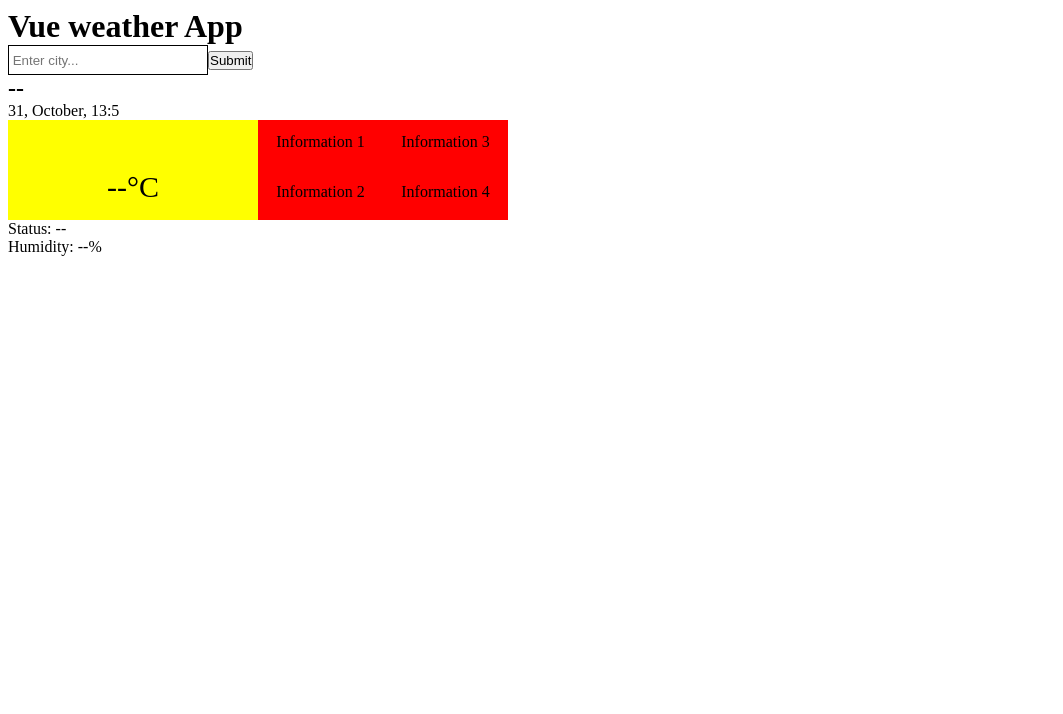
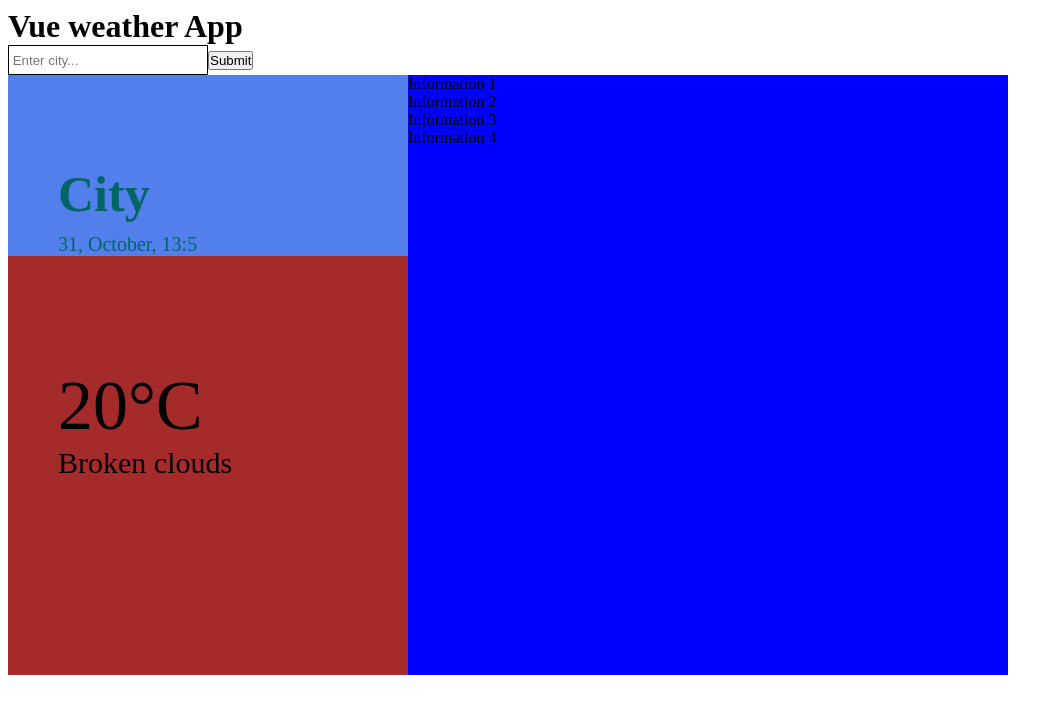
Before and after one commit to sebik9/weather-app, a Vue app: page / in a window 1280 px wide. Shown: the top 714 px of the page, without its empty margins (0-1063 px from the left). Built offline with nearby package versions, Linux system fonts and the light colour scheme.

Commit message:
Update App.vue
updating formating

```diff
--- a/src/App.vue
+++ b/src/App.vue
@@ -8,7 +8,6 @@
       <h2>current weather in {{ weather.location.name }}, {{ weather.location.country }}</h2>
       <div class="top-bar">
         <div class="top-left">
-          <img class="icon" :src="weather.current.condition.icon" alt="weather icon">
           <p class="currentTemp">{{ weather.current.temp_c }}°C</p>
         </div>
 
@@ -33,33 +32,30 @@
     </div>
 
     <div v-else>
-      <h2>--</h2>
-      <p> {{ currentDate }}, {{ currentTime }}</p>
 
-      <div class="top-bar">
-        <div class="top-left">
-          <p class="currentTempElse">--°C</p>
+      <div class="app">
+        <div class="leftSide">
+          <div class="location">
+            <h2 class="locCit">City</h2>
+            <p class="date"> {{ currentDate }}, {{ currentTime }}</p>
+          </div>
+          <div class="todayTempStatus">
+            <p class="todayTemp">20°C</p>
+            <p class="todayStaus">Broken clouds</p>
+          </div>
         </div>
-
-        <div class="top-right">
-
-            <div class="column">
-              <div class="info-box">Information 1</div>
-              <div class="info-box">Information 2</div>
-            </div>
-          <div class="column">
-              <div class="info-box">Information 3</div>
-              <div class="info-box">Information 4</div>
+        <div class="rightSide">
+          <div class="upcoming">
+            <div class="">Information 1</div>
+            <div class="">Information 2</div>
+            <div class="">Information 3</div>
+            <div class="">Information 4</div>
           </div>
-
         </div>
       </div>
-        <div class="other-temp">
-          <p>Status: --</p>
-          <p>Humidity: --%</p>
-        </div>
 
     </div>
+
   </div>
 </template>
 
@@ -124,14 +120,21 @@ export default {
     box-sizing: border-box;
 }
 
-.currentTemp {
-  font-size: 30px;
-
+.app {
+  background-color: aqua;
+  width: 1000px;
+  height: 600px;
+  position: relative;
+  display: flex;
 }
 
-.currentTempElse {
+.todayTempStatus {
+  position: relative;
   font-size: 30px;
-  margin-top: 50px;
+  padding-top: 110px;
+  padding-left: 50px;
+  background-color: brown;
+  height: calc(100% - 181px);
 }
 
 .userInput {
@@ -141,42 +144,43 @@ export default {
   border-style: solid;
 }
 
-.top-bar{
-  display: flex;
+.location {
   position: relative;
-  width: 500px;
-  height: 100px;
-  background-color: red;
+  padding-left: 50px;
+  padding-top: 90px;
+  opacity: 0.6;
+  color: black;
+  background-color: blueviolet;
 }
 
-.top-left {
-  background-color: yellow;
-  position: relative;
-  width: 50%;
-  height: 100%;
-  text-align: center;
+.date {
+  padding-top: 10px;
+  font-size: 20px;
 }
 
-.top-right {
-  position: relative;
-  width: 50%;
-  height: 100%;
-  display: flex;
-  text-align: center;
-  justify-content: center;
+.locCit {
+  font-size: 50px;
 }
 
-.column {
-  width: 50%;
-  height: 50%;
+.todayTemp {
+  font-size: 70px;
+}
+
+.todayStaus {
+  font-size: 30px;
+}
+
+.upcoming {
   position: relative;
-  }
+}
 
-.info-box {
-  position: relative;
-  width: 100%;
+.leftSide {
+  width: 40%;
   height: 100%;
-  text-align: center;
-  padding-top: 13px;
+}
+
+.rightSide {
+  width: 60%;
+  background-color: blue;
 }
 </style>
```
